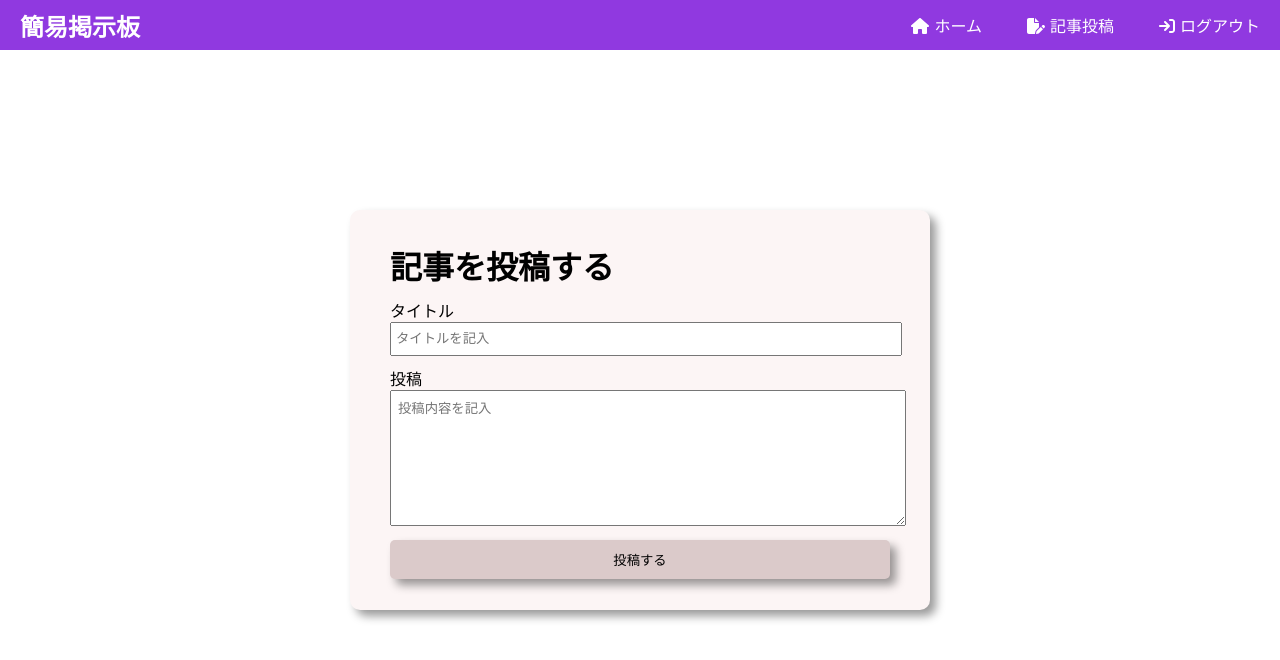
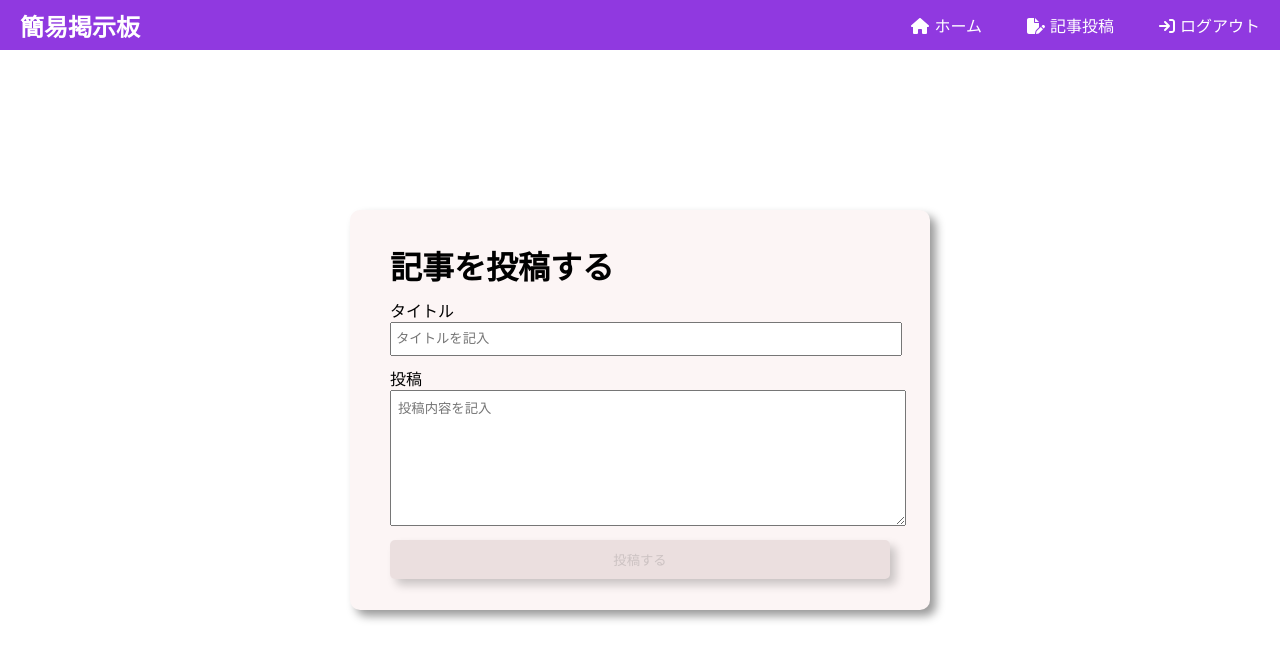
Before and after one commit to ks415/blog-with-react-and-firebase, a React (Create React App) app: page /createpost in a window 1280 px wide. Shown: the top 660 px of the page. Built offline with nearby package versions, Linux system fonts and the light colour scheme; no server answers; sample sign-in values are in the browser's storage.

Commit message:
「useEffect has amissing dependency」Warningの解消

```diff
--- a/src/App.js
+++ b/src/App.js
@@ -1,5 +1,5 @@
 import './App.css';
-import { BrowserRouter as Router, Routes, Route, Link} from "react-router-dom";
+import { BrowserRouter as Router, Routes, Route } from "react-router-dom";
 import Home from './components/Home';
 import CreatePost from './components/CreatePost';
 import Login from './components/Login';
--- a/src/components/CreatePost.js
+++ b/src/components/CreatePost.js
@@ -7,8 +7,14 @@ import { useNavigate } from 'react-router-dom';
 const CreatePost = ({ isAuth }) => {
   const [title, setTitle] = useState("");
   const [postText, setPostText] = useState("");
+  const [isFormValid, setIsFormValid] = useState(false);
 
   const navigate = useNavigate();
+
+  useEffect(() => {
+    // タイトルと投稿内容の両方が空でない場合のみ、フォームが有効
+    setIsFormValid(title.trim() !== "" && postText.trim() !== "");
+  }, [title, postText]);
 
   const createPost = async () => {
     await addDoc(collection(db, "posts"), {
@@ -26,6 +32,7 @@ const CreatePost = ({ isAuth }) => {
     if (!isAuth) {
       navigate("/login");
     }
+  // eslint-disable-next-line react-hooks/exhaustive-deps
   }, []);
 
   return (
@@ -47,7 +54,17 @@ const CreatePost = ({ isAuth }) => {
             onChange={(e) => setPostText(e.target.value)}
           ></textarea>
         </div>
-        <button className='postButton' onClick={createPost}>投稿する</button>
+        <button
+          className='postButton'
+          onClick={createPost}
+          disabled={!isFormValid}
+          style={{
+            opacity: isFormValid ? 1 : 0.5,
+            cursor: isFormValid ? 'pointer' : 'not-allowed'
+          }}
+        >
+          投稿する
+        </button>
       </div>
     </div>
   )
--- a/src/components/Home.js
+++ b/src/components/Home.js
@@ -4,19 +4,34 @@ import { collection, deleteDoc, doc, getDocs } from 'firebase/firestore';
 import { auth, db } from '../firebase';
 
 const Home = () => {
-  const [postList, setPostList] = useState([]);
+  const examplePost = {
+    id: "example",
+    title: "掲示板へようこそ！",
+    postText: "これは投稿の例です。Googleアカウントでログインすると記事を投稿できます。投稿した記事は、この形式で表示されます。",
+    author: {
+      username: "管理人",
+      id: "admin"
+    }
+  };
+
+  const [postList, setPostList] = useState([examplePost]);
 
   useEffect(() => {
     const getPosts = async () => {
       const data = await getDocs(collection(db, "posts"));
-      // console.log(data);
-      // console.log(data.docs);
-      setPostList(data.docs.map((doc) => ({...doc.data(), id: doc.id})));
+      const firestorePosts = data.docs.map((doc) => ({...doc.data(), id: doc.id}));
+      if (firestorePosts.length > 0) {
+        setPostList([...firestorePosts, examplePost]); // Firestoreの投稿がある場合
+      } else {
+        setPostList([examplePost]); // Firestoreの投稿がない場合
+      }
     };
     getPosts();
+  // eslint-disable-next-line react-hooks/exhaustive-deps
   },[]);
 
   const handleDeletePost = async (id) => {
+    if (id === "example") return; // 例示用の投稿は削除できないように
     await deleteDoc(doc(db, "posts", id));
     window.location.href = "/";
   };
@@ -34,7 +49,7 @@ const Home = () => {
             </div>
             <div className='nameAndDeleteButton'>
               <h3>{post.author.username}</h3>
-          {post.author.id === auth.currentUser.uid && (
+              {post.author.id === auth.currentUser?.uid && (
                 <button onClick={() => handleDeletePost(post.id)}>削除</button>
               )}
             </div>
```
Lines whose indentation alone changed are shown as unchanged.
